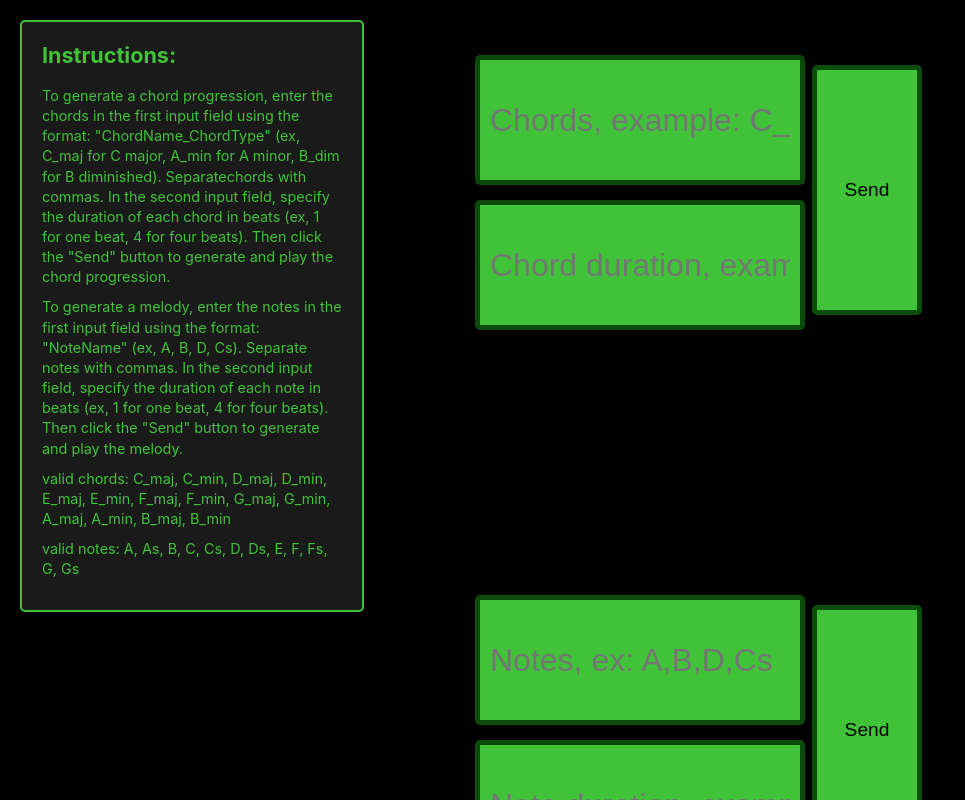
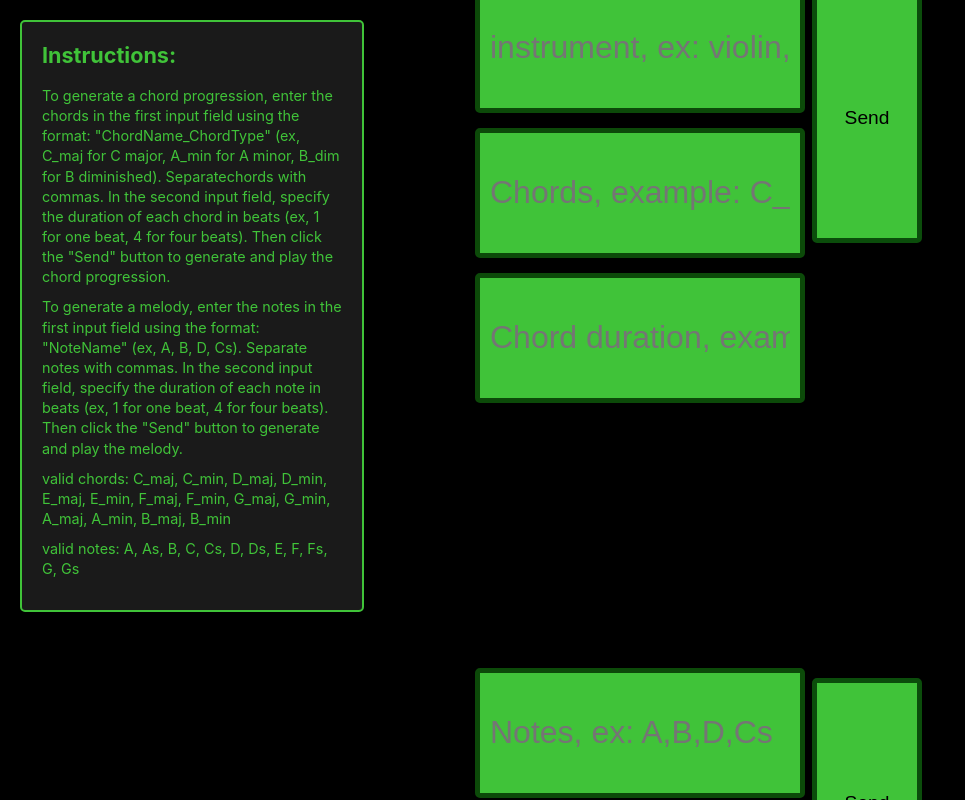
Before and after one commit to daniel-c-silva/SynthBridge, a React (Create React App) app in the folder frontend/: page / in a window 1280 px wide. Shown: the top 800 px of the page, without its empty margins (0-965 px from the left). Built offline with nearby package versions, Linux system fonts and the light colour scheme.

Commit message:
Add instrument presets with harmonics for richer sound

```diff
--- a/frontend/src/components/main.jsx
+++ b/frontend/src/components/main.jsx
@@ -10,10 +10,12 @@ function Main() {
     // * Melody function vars
     const[notes, setNotes] = useState("")
     const[noteDuration, setNoteDuration] = useState("")
+    // * instrument function
+    const[instrument, setInstrument] = useState("")
 
         // * Chords function
         function handleChords() {
-            const url = `${process.env.REACT_APP_API_URL}/api/create_chord_progression/${chords}/${duration}`;
+            const url = `${process.env.REACT_APP_API_URL}/api/create_chord_progression/${chords}/${duration}/${instrument}`;
 
             fetch(url)
              .then(response => response.blob()) // * when we get the response convert to blob (audio data in binary)
@@ -63,6 +65,16 @@ function Main() {
 
         <input
          className="Input-field"
+         id="instrument-input"
+         type="text"
+         placeholder="instrument, ex: violin, piano, saxophone"
+         value={instrument}
+         onChange={(userTyped) => setInstrument(userTyped.target.value)}
+        />
+
+
+        <input
+         className="Input-field"
          id="chords-input"
          type="text"
          placeholder="Chords, example: C_maj,A_min,B_dim"
```
Also changed, not shown: 2 other files (tests, documents, lock files or other folders).
